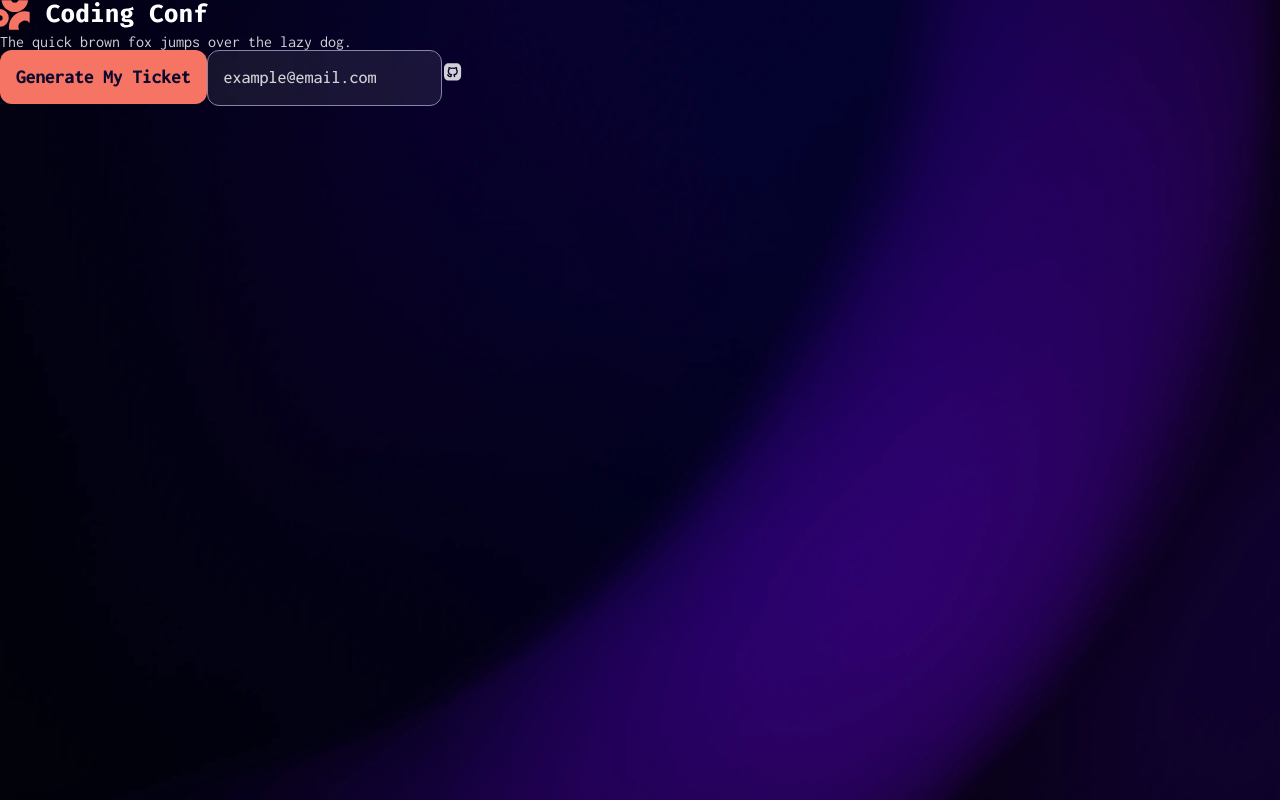
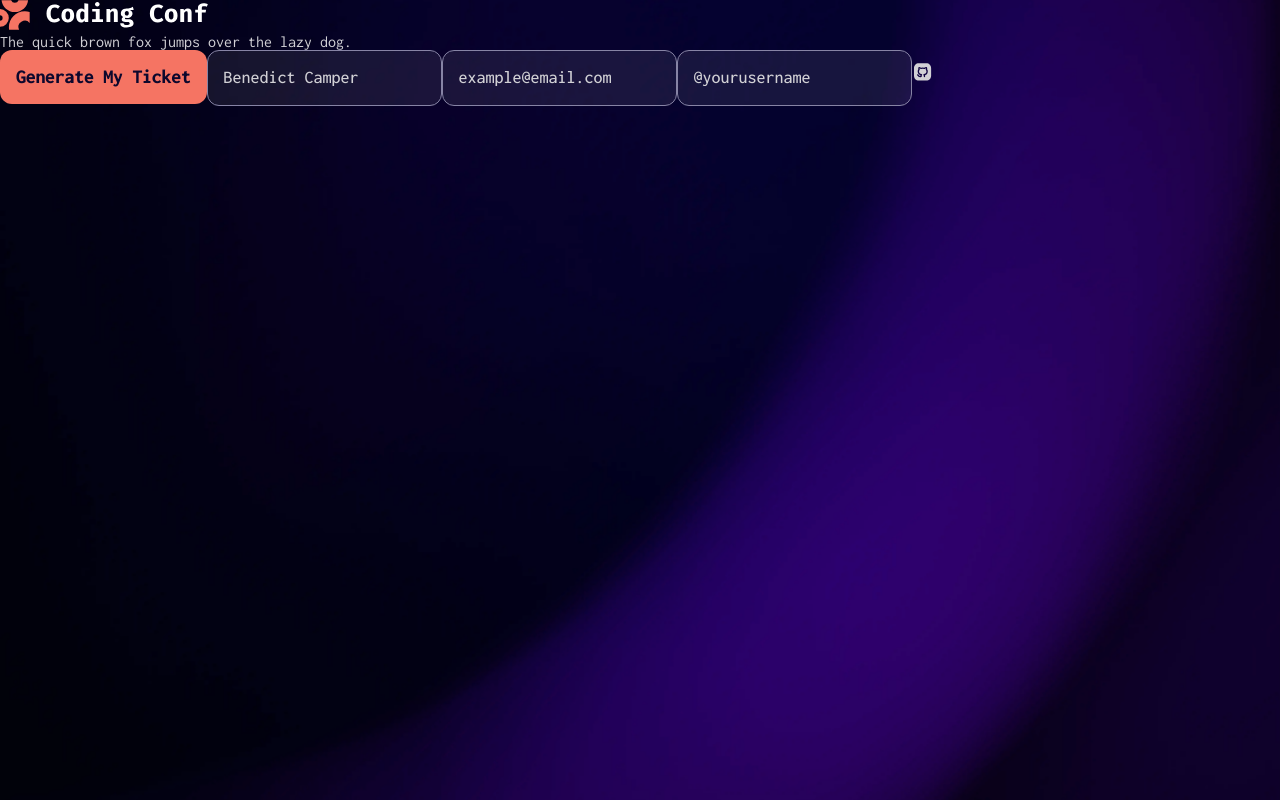
Before and after one commit to Arsalan2078/conference-ticket-generator, a React (Vite) app: page / in a window 1280 px wide. Built offline with nearby package versions, Linux system fonts and the light colour scheme.

Commit message:
small changes to button and input styles

```diff
--- a/src/App.module.scss
+++ b/src/App.module.scss
@@ -8,10 +8,9 @@
 
   background: var(--bg-image) bottom / cover no-repeat fixed;
   color: var(--text-color);
-}
 
-// button styles
-.app button {
+  // app button styles
+  button {
     border-radius: var(--rds-12);
     padding: var(--spc-16);
 
@@ -41,8 +40,8 @@
     }
   }
 
-// input styles
-.app input {
+  // app input styles
+  input {
     border-radius: var(--rds-12);
     padding: var(--spc-16);
 
@@ -75,6 +74,13 @@
     }
   }
 
+  // app label styles
+  label {
+    @include mixins.text-preset-5;
+    color: rgb(var(--neutral-0));
+  }
+}
+
 @include mixins.screen-tablet {
   .app {
     --bg-image: url("/background-tablet.png");
--- a/src/App.tsx
+++ b/src/App.tsx
@@ -11,7 +11,9 @@ export default function App() {
 
       <button>Generate My Ticket</button>
 
-      <input type="email" name="" id="" placeholder="example@email.com"/>
+      <input type="text" name="" id="" value="Benedict Camper" />
+      <input type="email" name="" id="" placeholder="example@email.com" />
+      <input type="text" name="" id="" placeholder="@yourusername" />
 
       <Icon icon="github" />
     </div>
```
Lines whose indentation alone changed are shown as unchanged.
